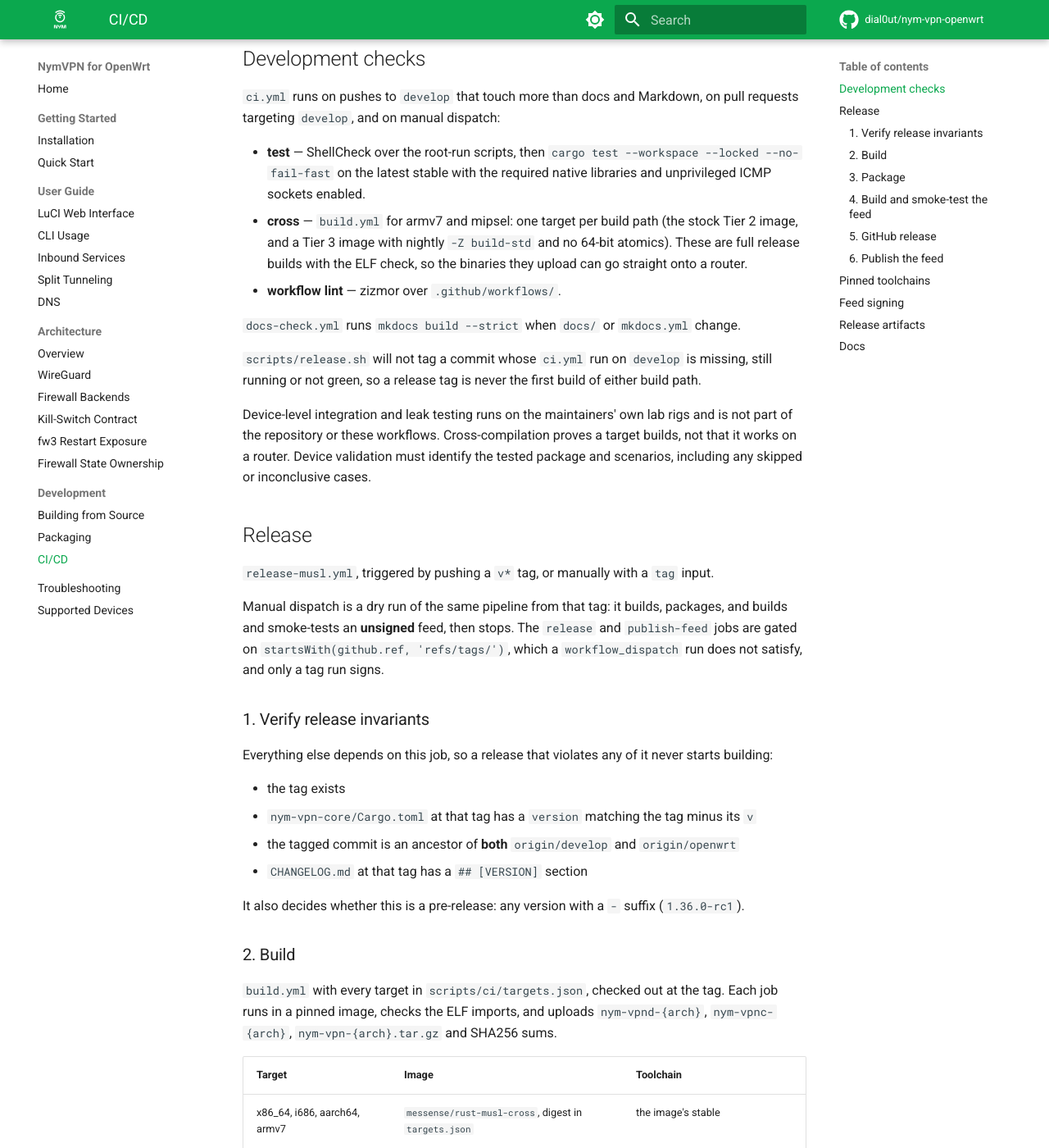
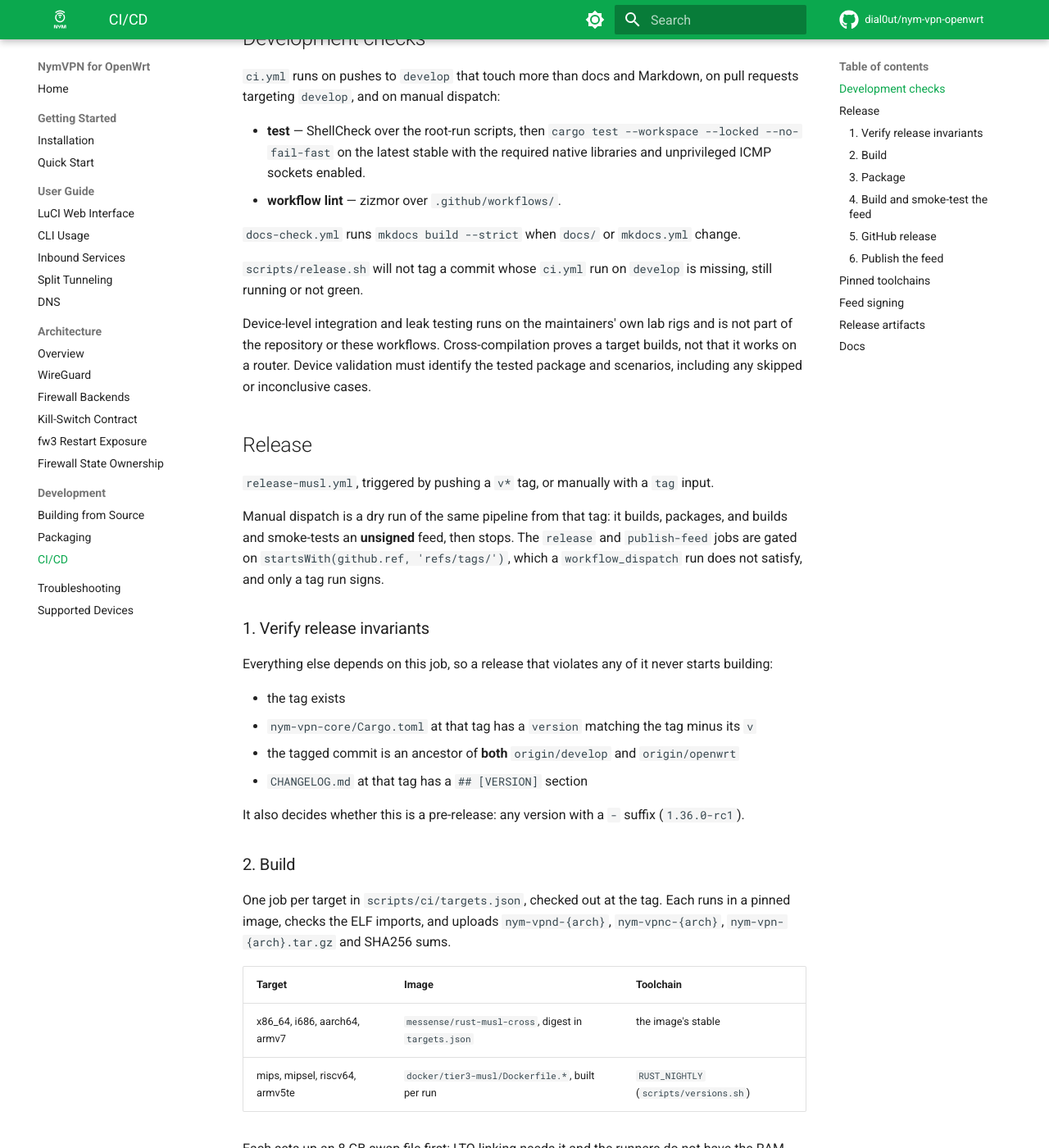
Before and after one commit to dial0ut/nym-vpn-openwrt, an MkDocs documentation site: the page built from docs/development/ci.md, in a window 1280 px wide and 1400 px high, scrolled down 242 px. Shown: the whole window at 82% size. Built offline with MkDocs 1.6.1 and Material for MkDocs 9.7.7, drawn with Linux system fonts in a browser that asks for light colours; comment, search, counter and statistics services are not loaded; some of the changed text lies outside the part shown.

Commit message:
ci: drop the per-push cross-builds
Two full release builds on every push took CI from about 4 minutes to
12, to catch the odd 32-bit compile error that the release build
catches anyway, before anything is published. build.yml only existed to
share those builds; the release builds in release-musl.yml again.

```diff
--- a/docs/development/ci.md
+++ b/docs/development/ci.md
@@ -1,8 +1,7 @@
 # CI/CD
 
-Five workflows: `ci.yml` and `docs-check.yml` check development changes, `release-musl.yml`
-builds and ships releases, `build.yml` is the cross-build both of those call, and `docs.yml`
-deploys this site.
+Four workflows: `ci.yml` and `docs-check.yml` check development changes, `release-musl.yml`
+builds and ships releases, and `docs.yml` deploys this site.
 
 ## Development checks
 
@@ -12,15 +11,12 @@ targeting `develop`, and on manual dispatch:
 - **test** — ShellCheck over the root-run scripts, then
   `cargo test --workspace --locked --no-fail-fast` on the latest stable with the required native
   libraries and unprivileged ICMP sockets enabled.
-- **cross** — `build.yml` for armv7 and mipsel: one target per build path (the stock Tier 2
-  image, and a Tier 3 image with nightly `-Z build-std` and no 64-bit atomics). These are full
-  release builds with the ELF check, so the binaries they upload can go straight onto a router.
 - **workflow lint** — zizmor over `.github/workflows/`.
 
 `docs-check.yml` runs `mkdocs build --strict` when `docs/` or `mkdocs.yml` change.
 
 `scripts/release.sh` will not tag a commit whose `ci.yml` run on `develop` is missing, still
-running or not green, so a release tag is never the first build of either build path.
+running or not green.
 
 Device-level integration and leak testing runs on the maintainers' own lab rigs and is not part
 of the repository or these workflows. Cross-compilation proves a target builds, not that it works on a
@@ -49,8 +45,8 @@ It also decides whether this is a pre-release: any version with a `-` suffix (`1
 
 ### 2. Build
 
-`build.yml` with every target in `scripts/ci/targets.json`, checked out at the tag. Each job
-runs in a pinned image, checks the ELF imports, and uploads `nym-vpnd-{arch}`, `nym-vpnc-{arch}`,
+One job per target in `scripts/ci/targets.json`, checked out at the tag. Each runs in a pinned
+image, checks the ELF imports, and uploads `nym-vpnd-{arch}`, `nym-vpnc-{arch}`,
 `nym-vpn-{arch}.tar.gz` and SHA256 sums.
 
 | Target | Image | Toolchain |
@@ -144,8 +140,8 @@ packages.dial0ut.org/
 
 ## Pinned toolchains
 
-A release builds with exactly what the last CI run used. Nothing on the build path floats, and
-nothing bumps itself: every pin below changes by hand.
+A release builds with exactly what is pinned below. Nothing on the build path floats, and nothing
+bumps itself: every pin changes by hand.
 
 | What | Where |
 |------|-------|
@@ -156,8 +152,7 @@ nothing bumps itself: every pin below changes by hand.
 | Tier 3 nightly | `RUST_NIGHTLY` in `scripts/versions.sh` |
 | Alpine (apk mkpkg, mkndx, smoke test) | `ALPINE_IMAGE` in `scripts/versions.sh` |
 
-CI builds only armv7 and mipsel. After bumping something another target uses, build that target
-before tagging: add it to `arches` in `ci.yml` for that push, or build it locally.
+CI does not cross-build, so a bumped pin is first built by the next release, or locally.
 
 The test job alone runs on the latest stable, as an early warning for the next toolchain.
 
```
Also changed, not shown: docs/development/building.md (+1 -2 lines), 4 other files.
